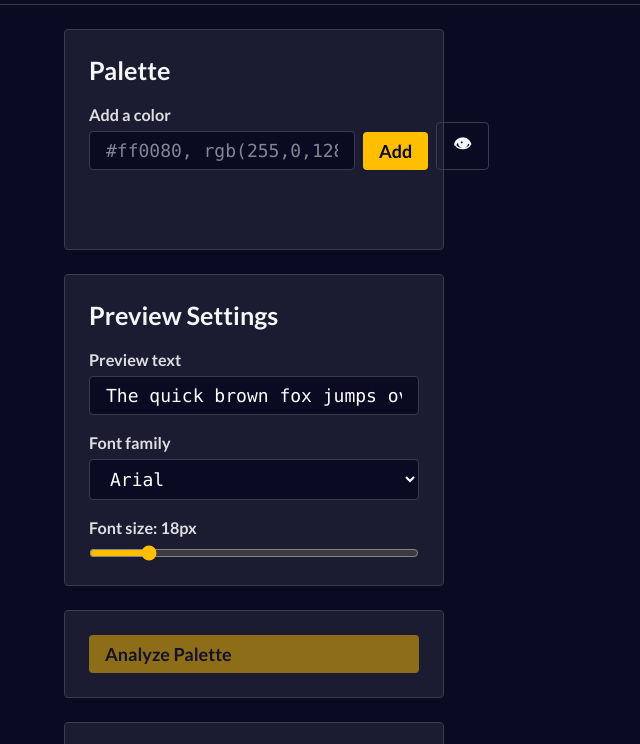
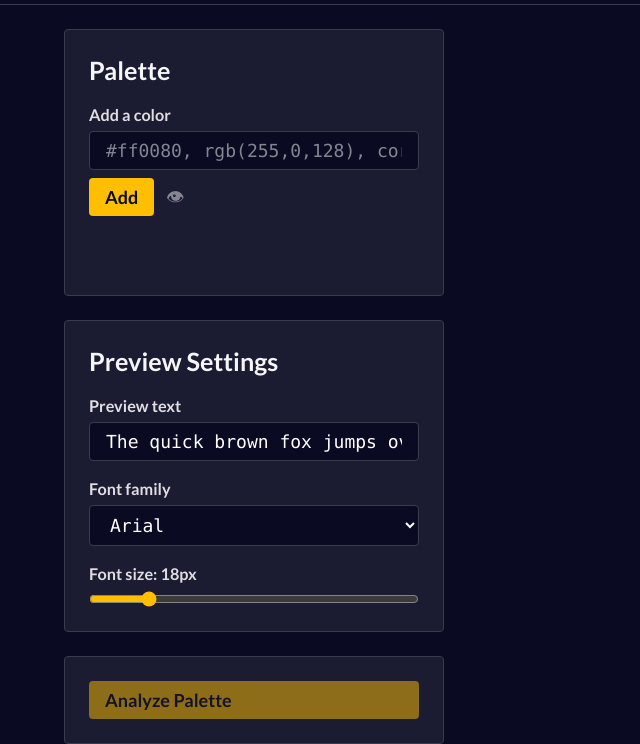
Before and after one commit to majestic-owl448/palette-contrast-checker, a website with bundled scripts: page index.html in a window 1280 px wide. Shown: the part 33-777 px from the top of the page, without its empty margins (0-640 px from the left). Built offline with nearby package versions, Linux system fonts and the light colour scheme.

Commit message:
fix: eyedropper button overflow and column alignment
Move input buttons to their own row to prevent overflow in narrow
sidebar. Use icon-only eyedropper button. Collapse empty grid
children in main-content so alerts-container doesn't push results
down with gap spacing when empty.

```diff
--- a/css/layout.css
+++ b/css/layout.css
@@ -51,6 +51,11 @@
   gap: var(--space-lg);
   min-width: 0;
   overflow: hidden;
+  align-content: start;
+}
+
+.main-content > :empty {
+  display: none;
 }
 
 @media (max-width: 1000px) {
--- a/css/palette-editor.css
+++ b/css/palette-editor.css
@@ -2,10 +2,20 @@
   display: flex;
   gap: var(--space-sm);
   align-items: flex-end;
+  flex-wrap: wrap;
+}
+
+.palette-input-row .form-group {
+  flex: 1 1 100%;
 }
 
 .palette-input-row .form-input {
-  flex: 1;
+  width: 100%;
+}
+
+.palette-input-buttons {
+  display: flex;
+  gap: var(--space-sm);
 }
 
 .palette-list {
--- a/index.html
+++ b/index.html
@@ -35,7 +35,7 @@
         <section class="section-panel" id="palette-editor">
           <h2>Palette</h2>
           <div class="palette-input-row">
-            <div class="form-group" style="flex:1">
+            <div class="form-group">
               <label for="color-input">Add a color</label>
               <input
                 type="text"
@@ -46,11 +46,10 @@
                 spellcheck="false"
               >
             </div>
-            <button class="btn btn-primary" id="add-color-btn" title="Add color">Add</button>
-            <button class="btn btn-secondary" id="eyedropper-btn" title="Pick color from screen">
-              <span aria-hidden="true">&#128065;</span>
-              <span class="sr-only">Pick color from screen</span>
-            </button>
+            <div class="palette-input-buttons">
+              <button class="btn btn-primary" id="add-color-btn" title="Add color">Add</button>
+              <button class="btn-icon" id="eyedropper-btn" title="Pick color from screen" aria-label="Pick color from screen">&#128065;</button>
+            </div>
           </div>
           <div class="color-validation" id="color-validation" aria-live="polite"></div>
 
```
